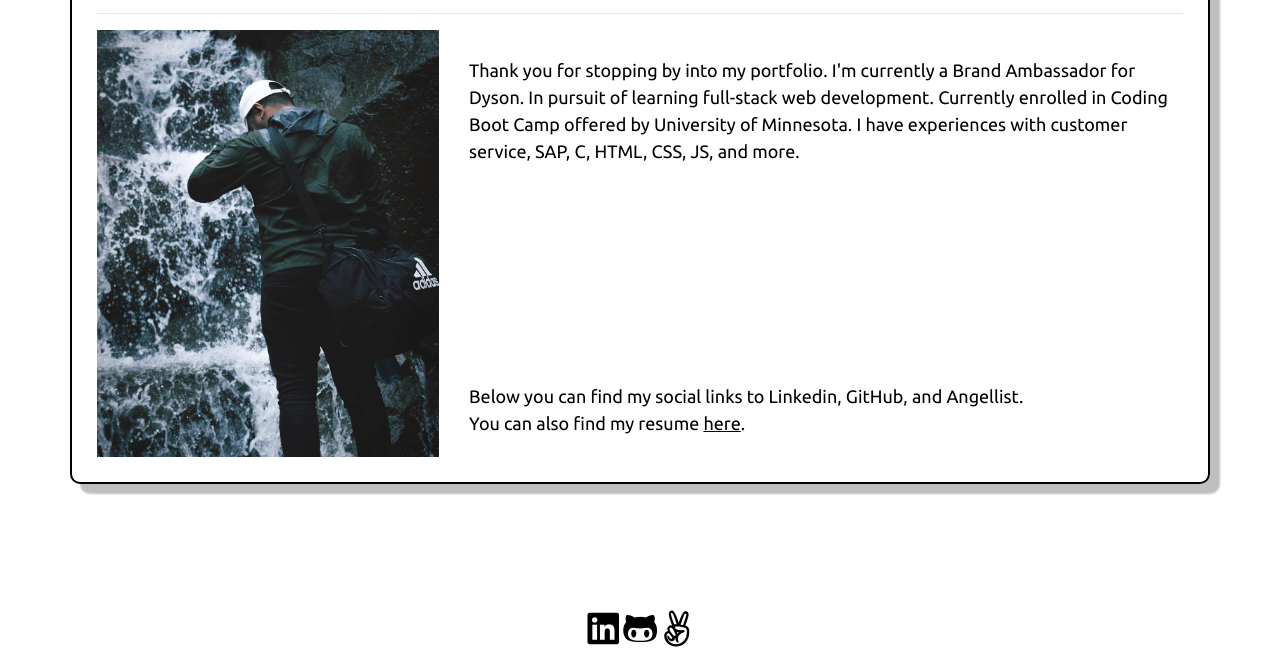
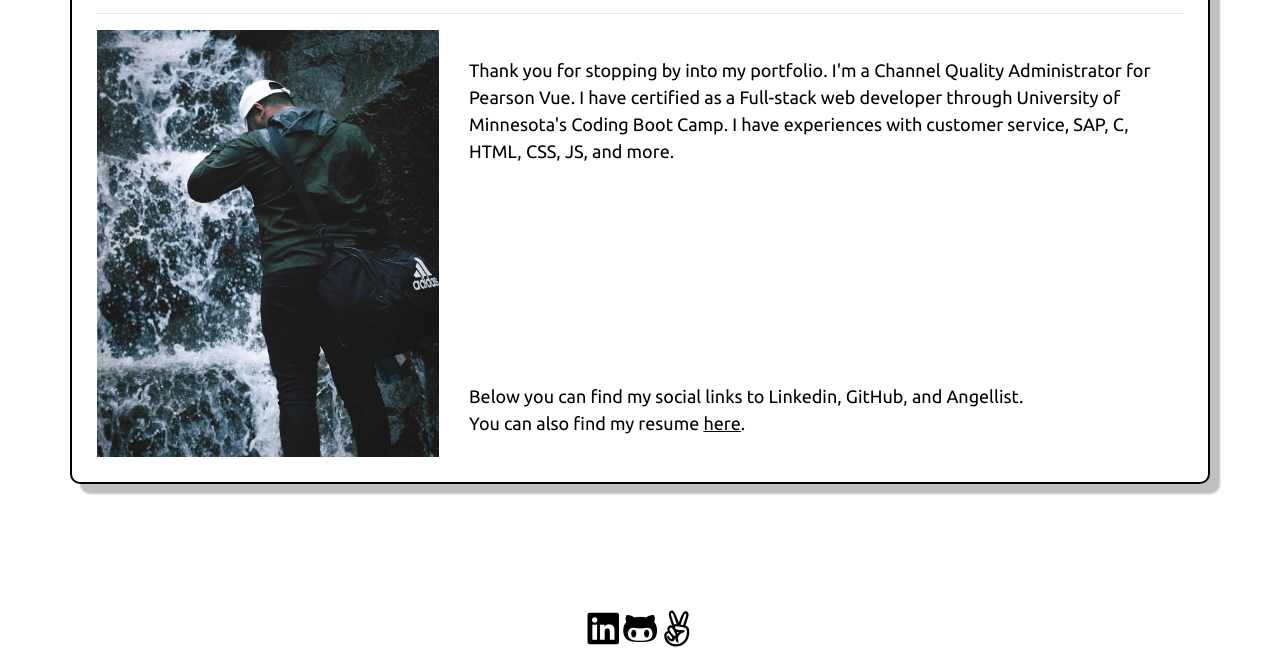
Before and after one commit to sornwill/sornwill.github.io, a plain HTML site: page index.html in a window 1280 px wide. Shown: the part 151-800 px from the top of the page. Drawn offline with nearby package versions, Linux system fonts and the light colour scheme.

Commit message:
Updating description

```diff
--- a/index.html
+++ b/index.html
@@ -63,8 +63,9 @@
                     <div class="col-sm-8">
                     </br>
                         <p>
-                            Thank you for stopping by into my portfolio. I'm currently a Brand Ambassador for Dyson. In pursuit of learning full-stack web development. Currently enrolled in Coding Boot Camp offered by University of
-                            Minnesota. I have experiences with customer service, SAP, C, HTML, CSS, JS, and more.
+                            Thank you for stopping by into my portfolio. I'm a Channel Quality Administrator for Pearson Vue.
+                            I have certified as a Full-stack web developer through University of Minnesota's Coding Boot Camp.
+                             I have experiences with customer service, SAP, C, HTML, CSS, JS, and more.
                         </p>
                     </br>
                         <p id="tolinks">
```
